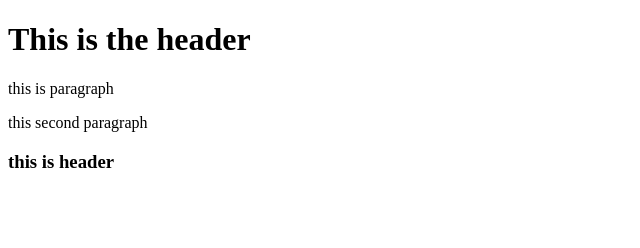
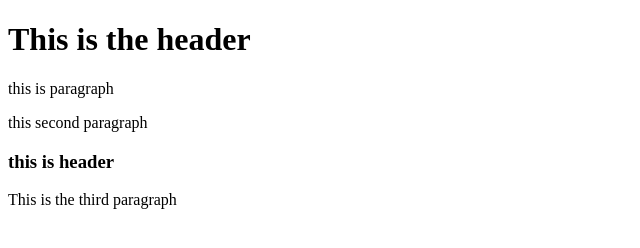
Before and after one commit to ssamarth/git-test3, a website: page index.html in a window 1280 px wide. Shown: the whole page, without its empty margins (0-640 px from the left). Drawn offline with Linux system fonts and the light colour scheme.

Commit message:
fourth commit

```diff
--- a/index.html
+++ b/index.html
@@ -11,5 +11,6 @@
     <p>this is paragraph</p>
     <p>this second paragraph</p>
     <h3>this is header</h3>
+    <p>This is the third paragraph</p>
 </body>
 </html>
```
Also changed, not shown: package.json (added, +24 -0 lines), 2 other files.
